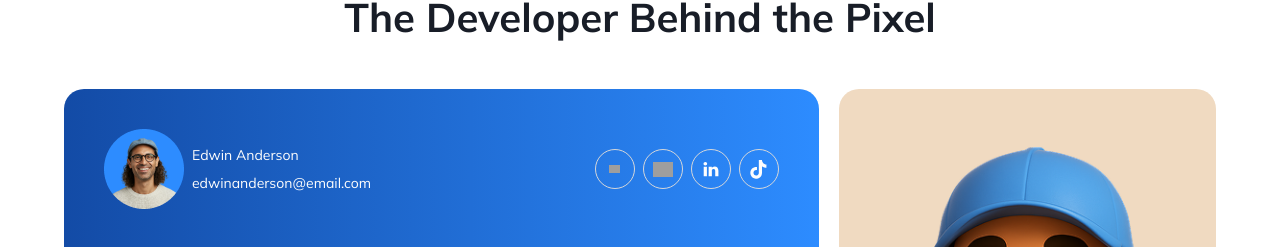
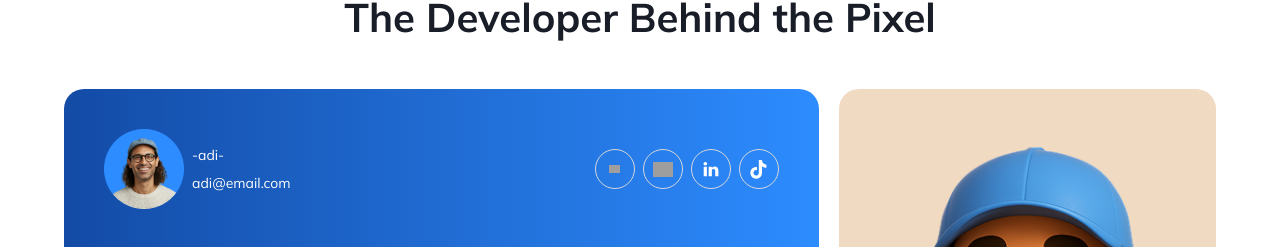
Before and after one commit to redkurawa/my-web-portofolio, a Next.js app: page / in a window 1280 px wide. Shown: the part 1014-1261 px from the top of the page. Built offline with nearby package versions, Linux system fonts and the light colour scheme; grey boxes are pictures that could not be loaded.

Commit message:
change contact

```diff
--- a/src/app/home/partials/about.tsx
+++ b/src/app/home/partials/about.tsx
@@ -31,8 +31,8 @@ const About = () => {
                   />
                 </div>
                 <div>
-                  <p>Edwin Anderson</p>
-                  <p>edwinanderson@email.com</p>
+                  <p>-adi-</p>
+                  <p>adi@email.com</p>
                 </div>
               </div>
               <div className='mt-6 flex items-center gap-2 md:mt-0'>
--- a/src/app/home/partials/contact.tsx
+++ b/src/app/home/partials/contact.tsx
@@ -75,8 +75,8 @@ export default function Contact() {
                 />
               </div>
               <div>
-                <p>Edwin Anderson</p>
-                <p>edwinanderson@email.com</p>
+                <p>-adi-</p>
+                <p>adi@email.com</p>
               </div>
             </div>
             <div>
```
